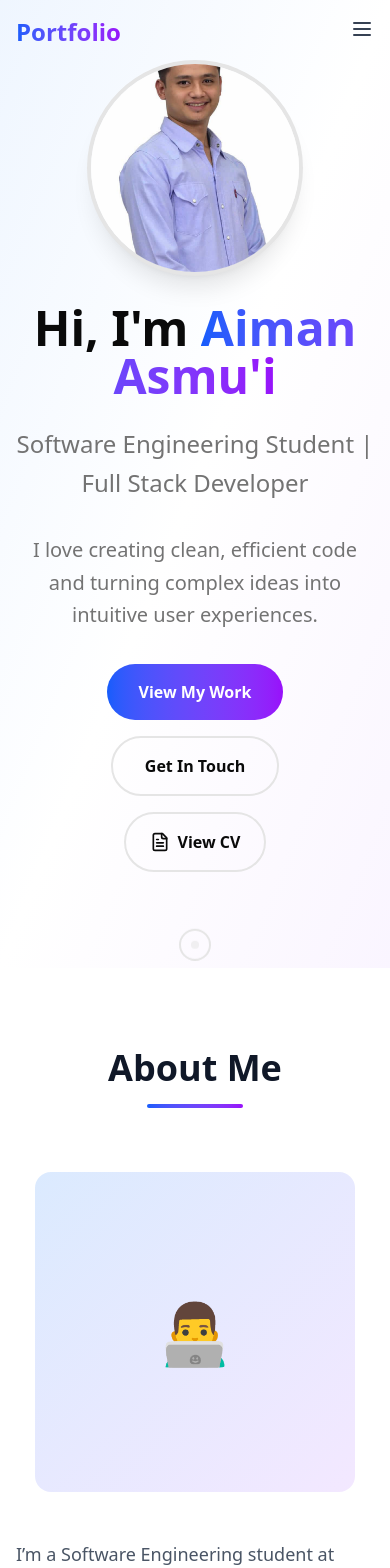
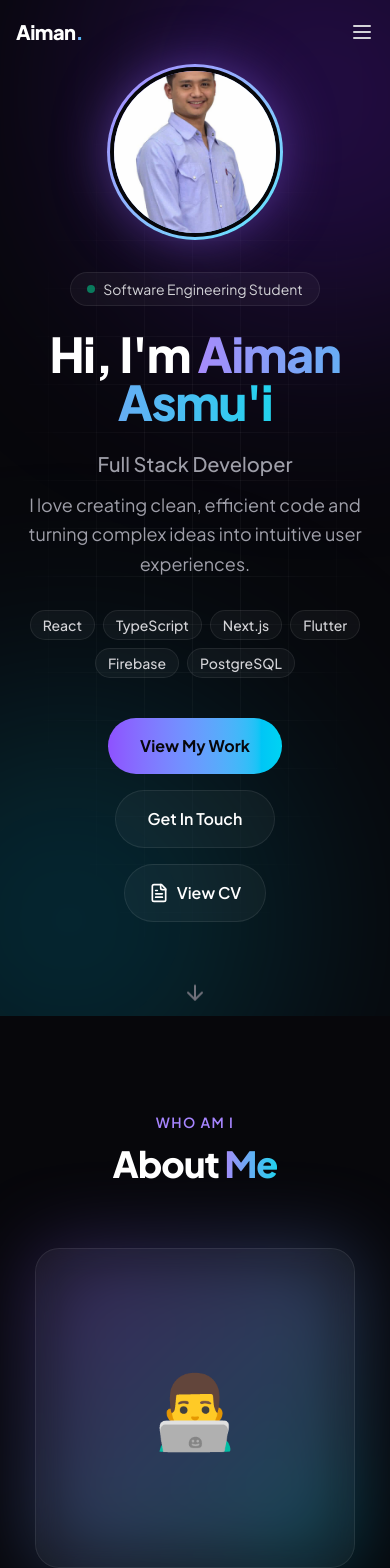
Before and after one commit to aiman279/portfolioNew, a React (Vite) app: page / in a window 390 px wide. Shown: the top 1568 px of the page. Built offline with nearby package versions, Linux system fonts and the light colour scheme.

Commit message:
feat(ui): dark modern redesign

```diff
--- a/index.html
+++ b/index.html
@@ -5,6 +5,10 @@
     <link rel="icon" type="image/svg+xml" href="/public/portfolio.png" />
     <meta name="viewport" content="width=device-width, initial-scale=1.0" />
     <title>Aiman Asmu'i</title>
+    <meta name="theme-color" content="#07070b" />
+    <link rel="preconnect" href="https://fonts.googleapis.com" />
+    <link rel="preconnect" href="https://fonts.gstatic.com" crossorigin />
+    <link href="https://fonts.googleapis.com/css2?family=Plus+Jakarta+Sans:wght@400;500;600;700;800&display=swap" rel="stylesheet" />
   </head>
   <body>
     <div id="root"></div>
--- a/src/components/About.tsx
+++ b/src/components/About.tsx
@@ -13,31 +13,36 @@ const About = () => {
   ];
 
   return (
-    <section id="about" className="py-20 bg-white">
+    <section id="about" className="relative py-24 bg-[#07070b]">
       <div className="max-w-6xl mx-auto px-4 sm:px-6 lg:px-8">
         <div className="text-center mb-16">
-          <h2 className="text-4xl sm:text-5xl font-bold text-gray-900 mb-4">
-            About Me
+          <p className="text-sm font-semibold tracking-widest text-violet-400 uppercase mb-3">
+            Who am I
+          </p>
+          <h2 className="text-4xl sm:text-5xl font-extrabold tracking-tight text-white">
+            About <span className="text-gradient">Me</span>
           </h2>
-          <div className="w-24 h-1 bg-gradient-to-r from-blue-600 to-purple-600 mx-auto rounded-full"></div>
         </div>
 
         <div className="grid lg:grid-cols-2 gap-12 items-center">
           <div>
-            <div className="w-80 h-80 mx-auto bg-gradient-to-br from-blue-100 to-purple-100 rounded-2xl flex items-center justify-center">
-              <div className="text-6xl">👨‍💻</div>
+            <div className="relative w-80 h-80 mx-auto">
+              <div className="absolute inset-0 bg-gradient-to-br from-violet-500/30 to-cyan-400/30 rounded-3xl blur-2xl"></div>
+              <div className="relative w-full h-full glass rounded-3xl flex items-center justify-center">
+                <div className="text-7xl">👨‍💻</div>
+              </div>
             </div>
           </div>
 
           <div className="space-y-6">
-            <p className="text-lg text-gray-600 leading-relaxed">
+            <p className="text-lg text-zinc-400 leading-relaxed">
               I’m a Software Engineering student at Universiti Kuala Lumpur MIIT
               with a strong focus on full-stack development and user-centered
               design. I enjoy creating digital solutions that are intuitive,
               efficient, and built with attention to detail.
             </p>
 
-            <p className="text-lg text-gray-600 leading-relaxed">
+            <p className="text-lg text-zinc-400 leading-relaxed">
               My experience across academic projects has helped me develop
               skills in building responsive, high-performing applications. I’m
               passionate about turning ideas into impactful user experiences
@@ -45,14 +50,14 @@ const About = () => {
             </p>
 
             <div className="pt-6">
-              <h3 className="text-2xl font-semibold text-gray-900 mb-4">
+              <h3 className="text-2xl font-semibold text-white mb-4">
                 Skills & Technologies
               </h3>
               <div className="flex flex-wrap gap-3">
-                {skills.map((skill, index) => (
+                {skills.map((skill) => (
                   <span
-                    key={index}
-                    className="px-4 py-2 bg-gradient-to-r from-blue-50 to-purple-50 text-gray-700 rounded-full text-sm font-medium border border-border-gray-200 hover:shadow-md transition-shadow duration-200"
+                    key={skill}
+                    className="px-4 py-2 glass text-zinc-200 rounded-full text-sm font-medium hover:border-violet-400/50 hover:text-white transition-colors duration-200"
                   >
                     {skill}
                   </span>
--- a/src/components/Hero.tsx
+++ b/src/components/Hero.tsx
@@ -1,72 +1,79 @@
-import { FileText } from "lucide-react";
+import { FileText, ArrowDown } from "lucide-react";
 
 const Hero = () => {
+  const scrollTo = (id: string) =>
+    document.getElementById(id)?.scrollIntoView({ behavior: "smooth" });
+
   return (
     <section
       id="home"
-      className="min-h-screen flex items-center justify-center bg-gradient-to-br from-blue-50 via-white to-purple-50 pt-16"
+      className="relative overflow-hidden min-h-screen flex items-center justify-center bg-[#07070b] pt-16"
     >
-      <div className="max-w-4xl mx-auto px-4 sm:px-6 lg:px-8 text-center">
+      {/* Grid + neon glows */}
+      <div className="absolute inset-0 bg-grid [mask-image:radial-gradient(ellipse_at_center,black_20%,transparent_70%)]"></div>
+      <div className="absolute -top-32 left-1/4 w-[28rem] h-[28rem] bg-violet-600/25 rounded-full blur-[120px]"></div>
+      <div className="absolute -bottom-32 right-1/4 w-[28rem] h-[28rem] bg-cyan-500/20 rounded-full blur-[120px]"></div>
+
+      <div className="relative max-w-4xl mx-auto px-4 sm:px-6 lg:px-8 text-center">
         <div className="animate-fade-in">
-          {/* Circular Profile Image */}
-          <div className="w-52 h-52 mx-auto mb-8 rounded-full ring-4 ring-border shadow-xl overflow-hidden">
+          {/* Profile image with glowing ring */}
+          <div className="w-44 h-44 mx-auto mb-8 rounded-full p-[3px] bg-gradient-to-br from-violet-400 to-cyan-300 shadow-[0_0_60px_-10px_rgba(139,92,246,0.7)]">
             <img
               src="/aiman_asmui.jpg"
               alt="Aiman Asmu'i"
-              className="w-full h-full object-cover"
+              className="w-full h-full object-cover rounded-full border-4 border-[#07070b]"
             />
           </div>
 
-          {/* Heading */}
-          <h1 className="text-5xl sm:text-6xl lg:text-7xl font-bold text-foreground mb-6">
-            Hi, I'm{" "}
-            <span className="bg-gradient-to-r from-blue-600 to-purple-600 bg-clip-text text-transparent">
-              Aiman Asmu'i
-            </span>
+          <div className="inline-flex items-center gap-2 px-4 py-1.5 mb-6 rounded-full glass text-sm text-zinc-300">
+            <span className="w-2 h-2 rounded-full bg-emerald-400 animate-pulse"></span>
+            Software Engineering Student
+          </div>
+
+          <h1 className="text-5xl sm:text-6xl lg:text-7xl font-extrabold tracking-tight text-white mb-6">
+            Hi, I'm <span className="text-gradient">Aiman Asmu'i</span>
           </h1>
 
-          <h1 className="text-2xl sm:text-3xl text-muted-foreground mb-8 max-w-3xl mx-auto leading-relaxed">
-            Software Engineering Student | Full Stack Developer
-          </h1>
-          <p className="text-xl sm:text-xl text-muted-foreground mb-8 max-w-3xl mx-auto leading-relaxed">
-            {" "}
+          <p className="text-xl sm:text-2xl text-zinc-400 mb-3 font-medium">
+            Full Stack Developer
+          </p>
+          <p className="text-lg text-zinc-400 mb-8 max-w-2xl mx-auto leading-relaxed">
             I love creating clean, efficient code and turning complex ideas into
             intuitive user experiences.
           </p>
 
-          {/* Buttons */}
+          <div className="flex flex-wrap justify-center gap-2 mb-10">
+            {["React", "TypeScript", "Next.js", "Flutter", "Firebase", "PostgreSQL"].map(
+              (t) => (
+                <span
+                  key={t}
+                  className="px-3 py-1 text-sm font-medium rounded-full glass text-zinc-300"
+                >
+                  {t}
+                </span>
+              )
+            )}
+          </div>
+
           <div className="flex flex-col sm:flex-row gap-4 justify-center items-center">
-            {/* View My Work */}
             <button
-              onClick={() =>
-                document
-                  .getElementById("projects")
-                  ?.scrollIntoView({ behavior: "smooth" })
-              }
-              className="px-8 py-4 bg-gradient-to-r from-blue-600 to-purple-600 text-white rounded-full font-semibold hover:shadow-lg transform hover:scale-105 transition-all duration-200"
+              onClick={() => scrollTo("projects")}
+              className="px-8 py-4 bg-gradient-to-r from-violet-500 to-cyan-400 text-[#07070b] rounded-full font-bold hover:shadow-[0_0_40px_-5px_rgba(139,92,246,0.8)] hover:scale-105 transition-all duration-200"
             >
               View My Work
             </button>
-
-            {/* Get In Touch */}
             <button
-              onClick={() =>
-                document
-                  .getElementById("contact")
-                  ?.scrollIntoView({ behavior: "smooth" })
-              }
-              className="px-8 py-4 border-2 border-border text-foreground rounded-full font-semibold hover:border-blue-600 hover:text-blue-600 transition-all duration-200"
+              onClick={() => scrollTo("contact")}
+              className="px-8 py-4 glass text-white rounded-full font-semibold hover:bg-white/10 transition-all duration-200"
             >
               Get In Touch
             </button>
-
-            {/* Resume Button */}
             <a
               href="/resume-aiman.pdf"
               target="_blank"
               rel="noopener noreferrer"
               download
-              className="flex items-center gap-2 px-6 py-4 border-2 border-border text-foreground rounded-full font-semibold hover:border-blue-600 hover:text-blue-600 hover:shadow-md hover:scale-105 transition-all duration-200"
+              className="flex items-center gap-2 px-6 py-4 glass text-white rounded-full font-semibold hover:bg-white/10 transition-all duration-200"
             >
               <FileText className="w-5 h-5" />
               View CV
@@ -74,12 +81,13 @@ const Hero = () => {
           </div>
         </div>
 
-        {/* Scroll Indicator */}
-        <div className="mt-16 animate-bounce">
-          <div className="w-8 h-8 border-2 border-border rounded-full mx-auto flex items-center justify-center">
-            <div className="w-2 h-2 bg-border rounded-full animate-pulse"></div>
-          </div>
-        </div>
+        <button
+          onClick={() => scrollTo("about")}
+          className="mt-16 text-zinc-500 hover:text-white animate-bounce transition-colors"
+          aria-label="Scroll to about"
+        >
+          <ArrowDown className="mx-auto" />
+        </button>
       </div>
     </section>
   );
--- a/src/components/Navigation.tsx
+++ b/src/components/Navigation.tsx
@@ -1,121 +1,84 @@
+import { useState, useEffect } from "react";
+import { Menu, X, Home, User, Briefcase, Mail } from "lucide-react";
 
-import { useState, useEffect } from 'react';
-import { Menu, Home, User, Briefcase, Mail } from 'lucide-react';
+const links = [
+  { id: "home", label: "Home", icon: Home },
+  { id: "about", label: "About", icon: User },
+  { id: "projects", label: "Projects", icon: Briefcase },
+  { id: "contact", label: "Contact", icon: Mail },
+];
 
 const Navigation = () => {
   const [isOpen, setIsOpen] = useState(false);
   const [scrolled, setScrolled] = useState(false);
 
   useEffect(() => {
-    const handleScroll = () => {
-      setScrolled(window.scrollY > 50);
-    };
-    window.addEventListener('scroll', handleScroll);
-    return () => window.removeEventListener('scroll', handleScroll);
+    const handleScroll = () => setScrolled(window.scrollY > 50);
+    window.addEventListener("scroll", handleScroll);
+    return () => window.removeEventListener("scroll", handleScroll);
   }, []);
 
   const scrollToSection = (sectionId: string) => {
-    const element = document.getElementById(sectionId);
-    if (element) {
-      element.scrollIntoView({ behavior: 'smooth' });
-    }
+    document.getElementById(sectionId)?.scrollIntoView({ behavior: "smooth" });
     setIsOpen(false);
   };
 
   return (
-    <nav className={`fixed top-0 left-0 right-0 z-50 transition-all duration-300 ${
-      scrolled ? 'bg-white/95 backdrop-blur-md shadow-lg' : 'bg-transparent'
-    }`}>
+    <nav
+      className={`fixed top-0 left-0 right-0 z-50 transition-all duration-300 ${
+        scrolled
+          ? "bg-[#07070b]/80 backdrop-blur-xl border-b border-white/10"
+          : "bg-transparent"
+      }`}
+    >
       <div className="max-w-7xl mx-auto px-4 sm:px-6 lg:px-8">
         <div className="flex justify-between items-center h-16">
-          <div className="flex-shrink-0">
-            <span className="text-2xl font-bold bg-gradient-to-r from-blue-600 to-purple-600 bg-clip-text text-transparent">
-              Portfolio
-            </span>
+          <button
+            onClick={() => scrollToSection("home")}
+            className="text-xl font-extrabold tracking-tight text-white"
+          >
+            Aiman<span className="text-gradient">.</span>
+          </button>
+
+          {/* Desktop */}
+          <div className="hidden md:flex items-center gap-1">
+            {links.map(({ id, label, icon: Icon }) => (
+              <button
+                key={id}
+                onClick={() => scrollToSection(id)}
+                className="flex items-center gap-2 px-4 py-2 rounded-full text-sm font-medium text-zinc-400 hover:text-white hover:bg-white/5 transition-colors duration-200"
+              >
+                <Icon size={15} />
+                <span>{label}</span>
+              </button>
+            ))}
           </div>
 
-          {/* Desktop Navigation */}
-          <div className="hidden md:block">
-            <div className="ml-10 flex items-baseline space-x-8">
-              <button
-                onClick={() => scrollToSection('home')}
-                className="flex items-center space-x-2 text-gray-700 hover:text-blue-600 transition-colors duration-200"
-              >
-                <Home size={16} />
-                <span>Home</span>
-              </button>
-              <button
-                onClick={() => scrollToSection('about')}
-                className="flex items-center space-x-2 text-gray-700 hover:text-blue-600 transition-colors duration-200"
-              >
-                <User size={16} />
-                <span>About</span>
-              </button>
-              <button
-                onClick={() => scrollToSection('projects')}
-                className="flex items-center space-x-2 text-gray-700 hover:text-blue-600 transition-colors duration-200"
-              >
-                <Briefcase size={16} />
-                <span>Projects</span>
-              </button>
-              <button
-                onClick={() => scrollToSection('contact')}
-                className="flex items-center space-x-2 text-gray-700 hover:text-blue-600 transition-colors duration-200"
-              >
-                <Mail size={16} />
-                <span>Contact</span>
-              </button>
-            </div>
-          </div>
-
-          {/* Mobile menu button */}
-          <div className="md:hidden">
-            <button
-              onClick={() => setIsOpen(!isOpen)}
-              className="text-gray-700 hover:text-blue-600 transition-colors duration-200"
-            >
-              <Menu size={24} />
-            </button>
-
-          </div>
+          {/* Mobile button */}
+          <button
+            onClick={() => setIsOpen(!isOpen)}
+            className="md:hidden text-zinc-300 hover:text-white transition-colors"
+            aria-label="Toggle menu"
+          >
+            {isOpen ? <X size={24} /> : <Menu size={24} />}
+          </button>
         </div>
       </div>
 
-      {/* Mobile Navigation */}
+      {/* Mobile menu */}
       {isOpen && (
-        <div className="md:hidden bg-white/95 backdrop-blur-md border-t">
-          <div className="px-2 pt-2 pb-3 space-y-1 sm:px-3">
-            <button
-              onClick={() => scrollToSection('home')}
-              className="flex items-center space-x-2 w-full text-left px-3 py-2 text-gray-700 hover:text-blue-600 hover:bg-gray-50 rounded-md transition-colors duration-200"
-            >
-              <Home size={16} />
-              <span>Home</span>
-            </button>
-            <button
-              onClick={() => scrollToSection('about')}
-              className="flex items-center space-x-2 w-full text-left px-3 py-2 text-gray-700 hover:text-blue-600 hover:bg-gray-50 rounded-md transition-colors duration-200"
-            >
-              <User size={16} />
-              <span>About</span>
-            </button>
-            <button
-              onClick={() => scrollToSection('projects')}
-              className="flex items-center space-x-2 w-full text-left px-3 py-2 text-gray-700 hover:text-blue-600 hover:bg-gray-50 rounded-md transition-colors duration-200"
-            >
-              <Briefcase size={16} />
-              <span>Projects</span>
-            </button>
-                          <button
-                onClick={() => scrollToSection('contact')}
-                className="flex items-center space-x-2 text-gray-700 hover:text-blue-600 transition-colors duration-200"
+        <div className="md:hidden bg-[#07070b]/95 backdrop-blur-xl border-t border-white/10">
+          <div className="px-4 py-3 space-y-1">
+            {links.map(({ id, label, icon: Icon }) => (
+              <button
+                key={id}
+                onClick={() => scrollToSection(id)}
+                className="flex items-center gap-3 w-full text-left px-3 py-3 rounded-lg text-zinc-300 hover:text-white hover:bg-white/5 transition-colors"
               >
-                <Mail size={16} />
-                <span>Contact</span>
+                <Icon size={16} />
+                <span>{label}</span>
               </button>
-
-
-
+            ))}
           </div>
         </div>
       )}
--- a/src/index.css
+++ b/src/index.css
@@ -8,8 +8,8 @@
   font-weight: 400;
 
   color-scheme: light dark;
-  color: rgba(255, 255, 255, 0.87);
-  background-color: #242424;
+  color: #e4e4e7;
+  background-color: #07070b;
 
   font-synthesis: none;
   text-rendering: optimizeLegibility;
@@ -87,7 +87,6 @@
   --color-sidebar-border: var(--sidebar-border);
   --color-sidebar-ring: var(--sidebar-ring);
 }
-npm dlx shadcn@latest add tooltip
 .dark {
   --background: oklch(0.141 0.005 285.823);
   --foreground: oklch(0.985 0 0);
@@ -127,7 +126,59 @@ npm dlx shadcn@latest add tooltip
   * {
     @apply border-border outline-ring/50;
   }
+  html {
+    scroll-behavior: smooth;
+  }
   body {
-    @apply bg-background text-foreground;
+    background-color: #07070b;
+    color: #e4e4e7;
+    font-family: "Plus Jakarta Sans", system-ui, Avenir, Helvetica, Arial, sans-serif;
+  }
+  ::selection {
+    background: rgb(139 92 246 / 0.4);
   }
 }
+
+/* ---- Dark modern utilities ---- */
+.text-gradient {
+  background-image: linear-gradient(90deg, #a78bfa, #22d3ee);
+  -webkit-background-clip: text;
+  background-clip: text;
+  color: transparent;
+}
+
+.glass {
+  background: rgb(255 255 255 / 0.04);
+  border: 1px solid rgb(255 255 255 / 0.08);
+  backdrop-filter: blur(12px);
+}
+
+.glow-border {
+  transition: border-color 300ms ease, box-shadow 300ms ease, transform 300ms ease;
+}
+.glow-border:hover {
+  border-color: rgb(139 92 246 / 0.5);
+  box-shadow: 0 0 40px -12px rgb(139 92 246 / 0.5);
+  transform: translateY(-6px);
+}
+
+.bg-grid {
+  background-image:
+    linear-gradient(rgb(255 255 255 / 0.04) 1px, transparent 1px),
+    linear-gradient(90deg, rgb(255 255 255 / 0.04) 1px, transparent 1px);
+  background-size: 48px 48px;
+}
+
+@keyframes fade-in {
+  from {
+    opacity: 0;
+    transform: translateY(16px);
+  }
+  to {
+    opacity: 1;
+    transform: translateY(0);
+  }
+}
+.animate-fade-in {
+  animation: fade-in 0.8s ease-out both;
+}
--- a/src/pages/Index.tsx
+++ b/src/pages/Index.tsx
@@ -16,7 +16,7 @@ const Index = () => {
       <Contact />
 
       {/* Footer */}
-    <footer className="bg-gray-900 text-white py-8">
+    <footer className="bg-[#050509] border-t border-white/10 text-white py-8">
   <div className="max-w-6xl mx-auto px-4 sm:px-6 lg:px-8">
     <div className="flex flex-col md:flex-row justify-between items-center space-y-4 md:space-y-0">
       {/* Left: Name + Role */}
@@ -42,7 +42,7 @@ const Index = () => {
       </div>
     </div>
 
-    <hr className="my-6 border-gray-700" />
+    <hr className="my-6 border-white/10" />
 
     <div className="flex flex-col md:flex-row justify-between items-center text-sm text-gray-400">
       <p>© 2025 Aiman Asmu'i. All rights reserved.</p>
```
Also changed, not shown: src/components/Contact.tsx (+34 -36 lines), src/components/Projects.tsx (+42 -53 lines).
